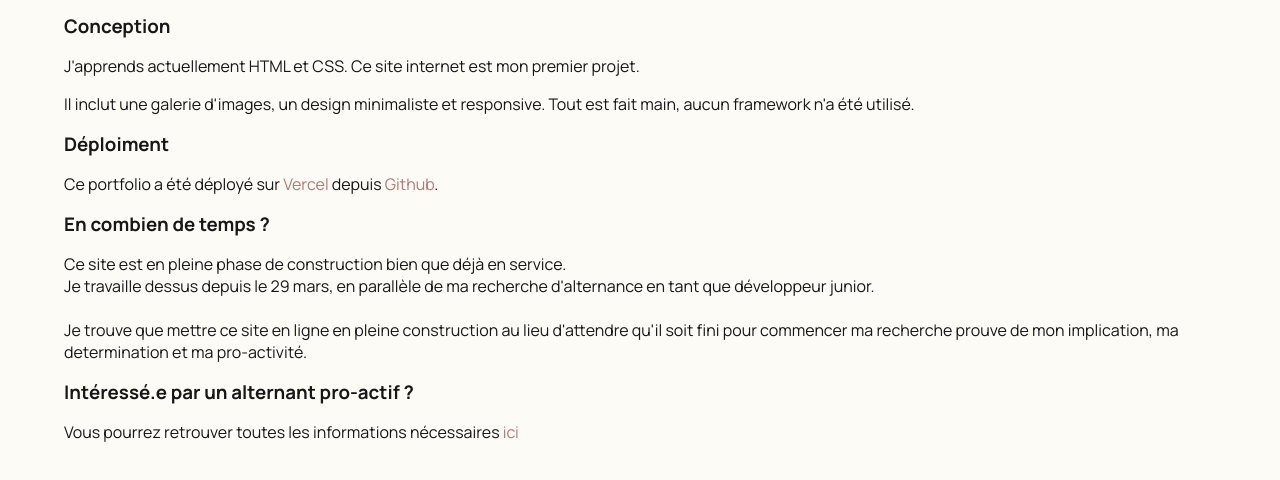
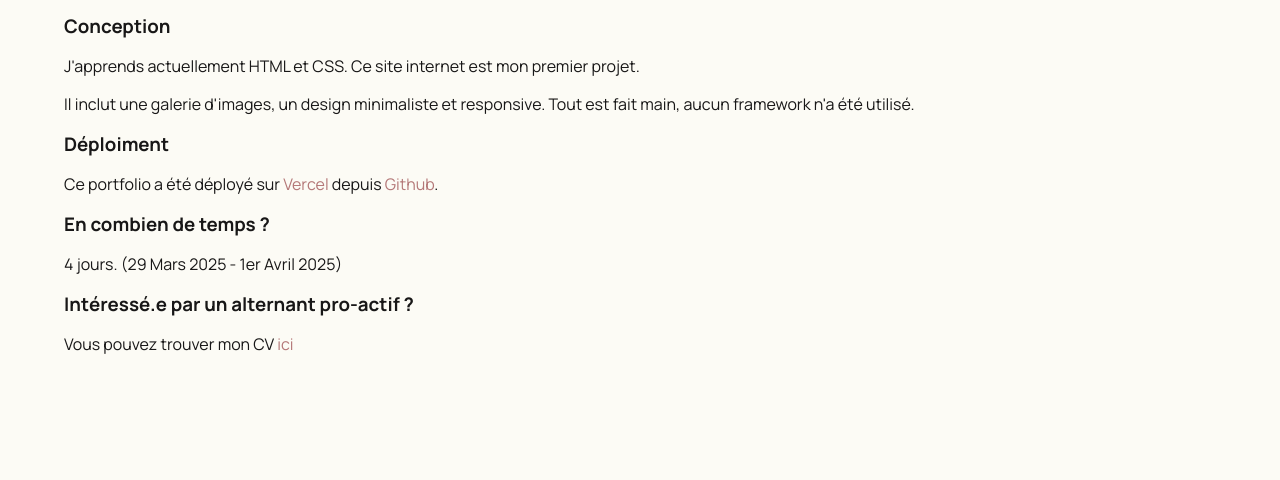
Before and after one commit to dntbstck/Personal-Portfolio-Project, a plain HTML site: page very_talented_please_hire_me.html in a window 1280 px wide. Shown: the part 120-600 px from the top of the page. Drawn offline with Linux system fonts and the light colour scheme.

Commit message:
Update very_talented_please_hire_me.html

```diff
--- a/very_talented_please_hire_me.html
+++ b/very_talented_please_hire_me.html
@@ -72,18 +72,12 @@
               </p>
               <h3>En combien de temps ?</h3>
               <p>
-                Ce site est en pleine phase de construction bien que déjà en
-                service. <br />
-                Je travaille dessus depuis le 29 mars, en parallèle de ma
-                recherche d'alternance en tant que développeur junior.
-                <br /><br />
-                Je trouve que mettre ce site en ligne en pleine construction au
-                lieu d'attendre qu'il soit fini pour commencer ma recherche
-                prouve de mon implication, ma determination et ma pro-activité.
+                4 jours. (29 Mars 2025 - 1er Avril 2025)
+                <br />
               </p>
               <h3>Intéressé.e par un alternant pro-actif ?</h3>
               <p>
-                Vous pourrez retrouver toutes les informations nécessaires
+                Vous pouvez trouver mon CV
                 <a href="cv.html"
                   ><span style="color: rgb(180, 120, 120)">ici </span></a
                 >
```
